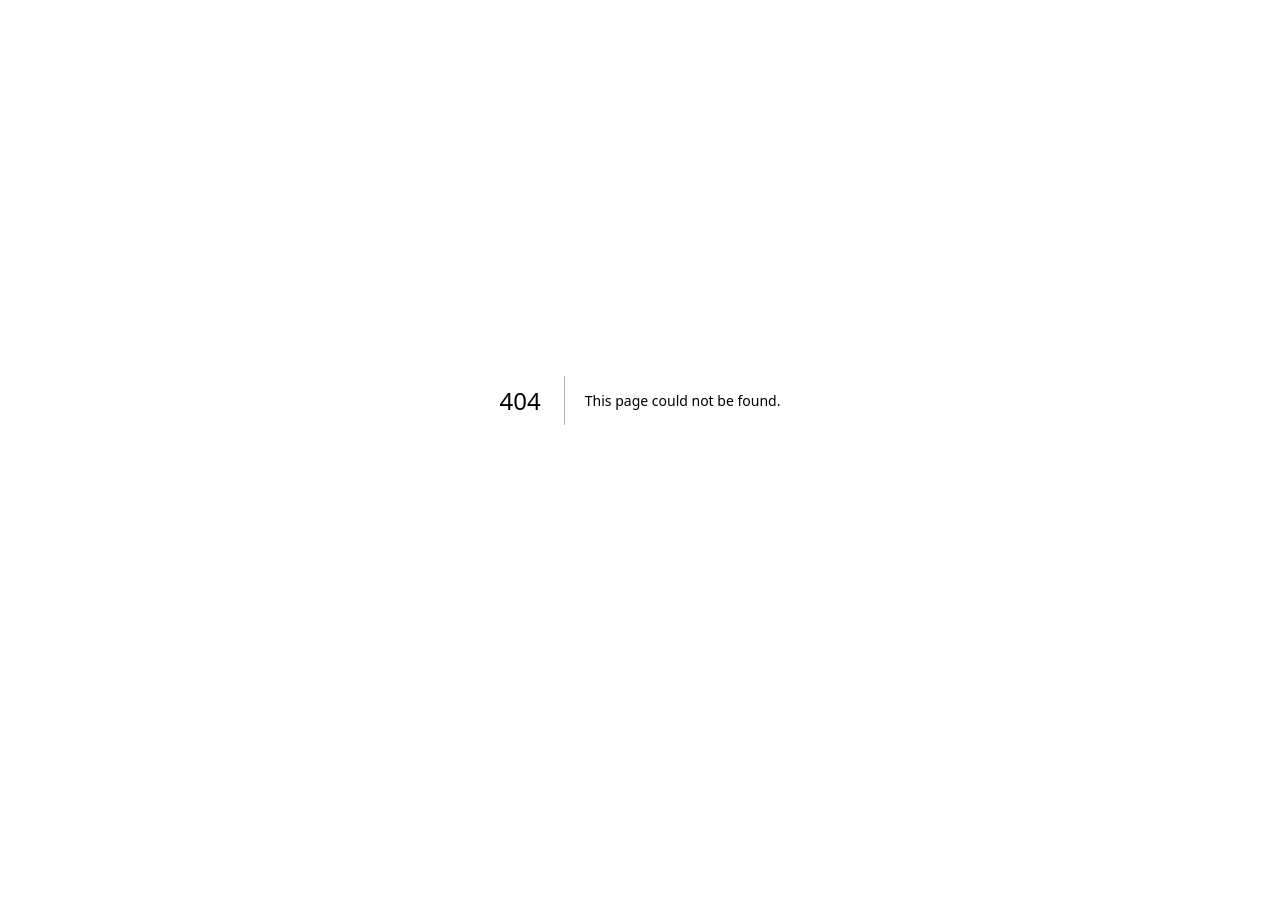
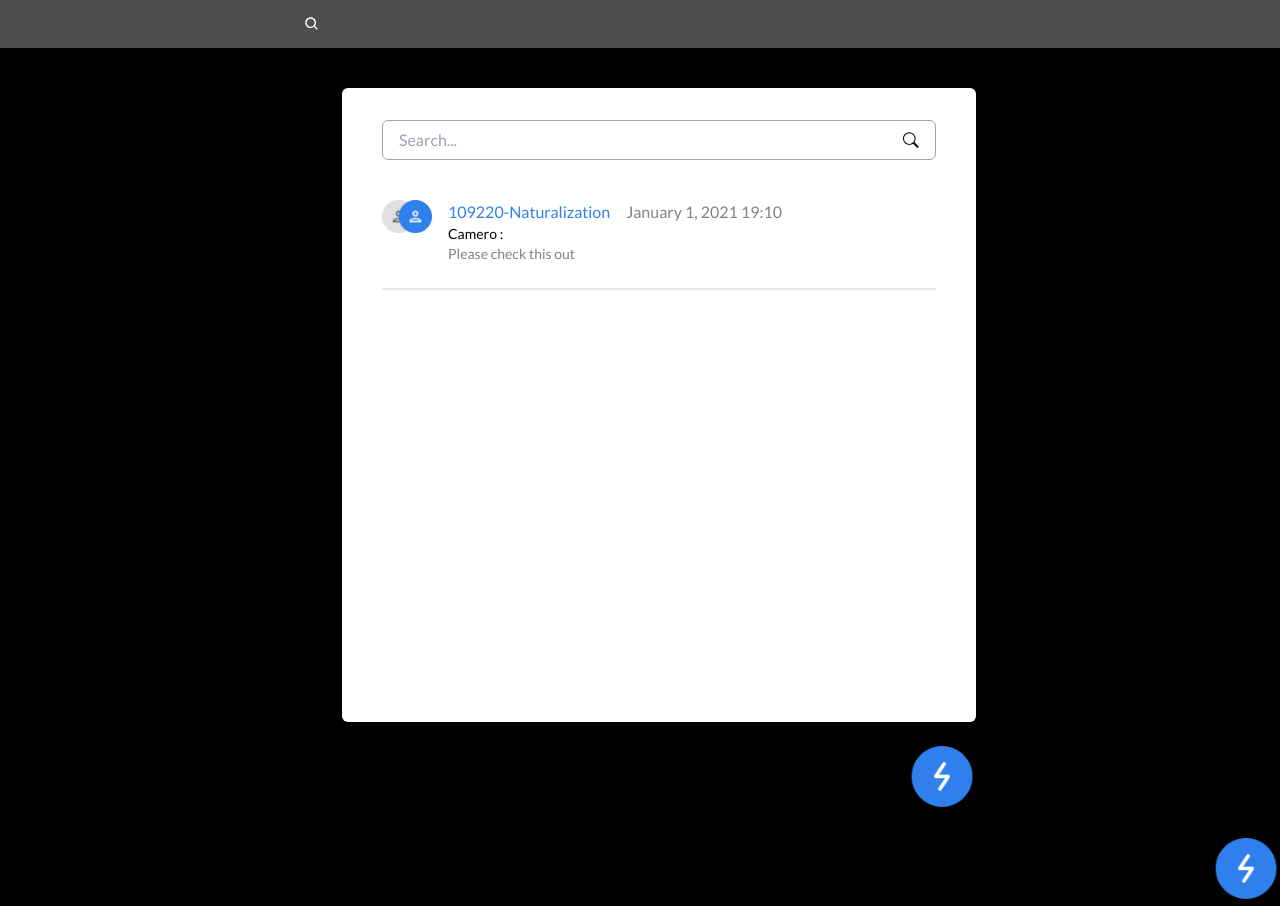
Before and after one commit to Alimnfl/quicks-m-naufal-alim, a Next.js app: page /inbox in a window 1280 px wide. Before the commit this address had no page. Before the commit the page ends 800 px from the top, so only its background shows below. Built offline with nearby package versions, Linux system fonts and the light colour scheme.

Commit message:
Added data and page inbox and pask

```diff
--- /dev/null
+++ b/app/(content)/_data/ContentData.tsx
@@ -0,0 +1,18 @@
+import { InboxTrigger, TaskTrigger } from "@/public/img";
+
+const DataIcon = [
+  {
+    id: 1,
+    name: "Task",
+    icon: InboxTrigger,
+    link: "/task",
+  },
+  {
+    id: 2,
+    name: "Inbox",
+    icon: TaskTrigger,
+    link: "/inbox",
+  },
+];
+
+export { DataIcon };
--- /dev/null
+++ b/app/(content)/inbox/page.tsx
@@ -0,0 +1,14 @@
+import React from "react";
+import InboxContent from "./_content/InboxContent";
+import QuickContent from "../_content/QuickContent";
+
+function Page() {
+  return (
+    <div className="relative flex flex-col max-w-2xl mx-auto w-full h-full">
+      <InboxContent />
+      <QuickContent />
+    </div>
+  );
+}
+
+export default Page;
--- /dev/null
+++ b/app/(content)/task/page.tsx
@@ -0,0 +1,7 @@
+import React from "react";
+
+function Page() {
+  return <div>Page</div>;
+}
+
+export default Page;
```
